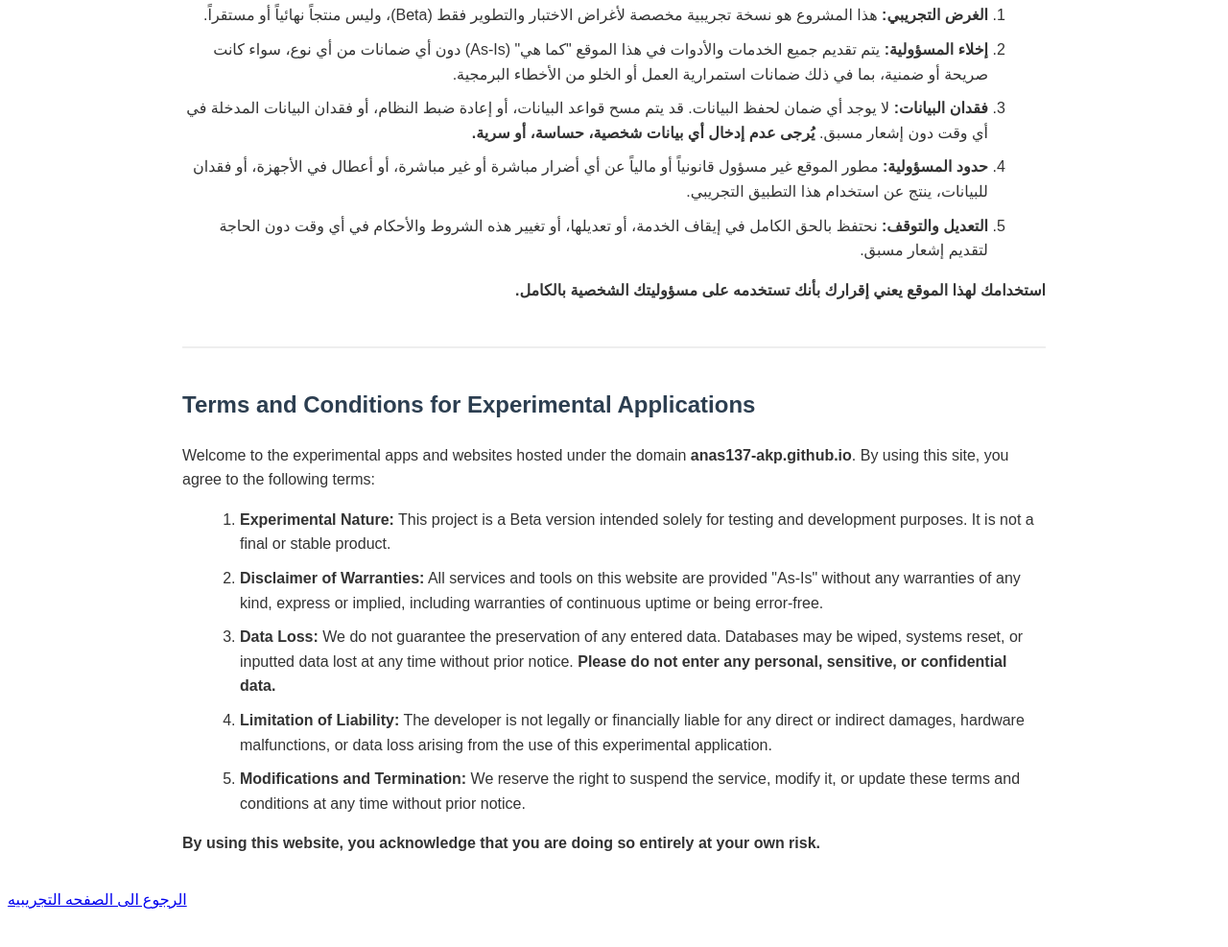
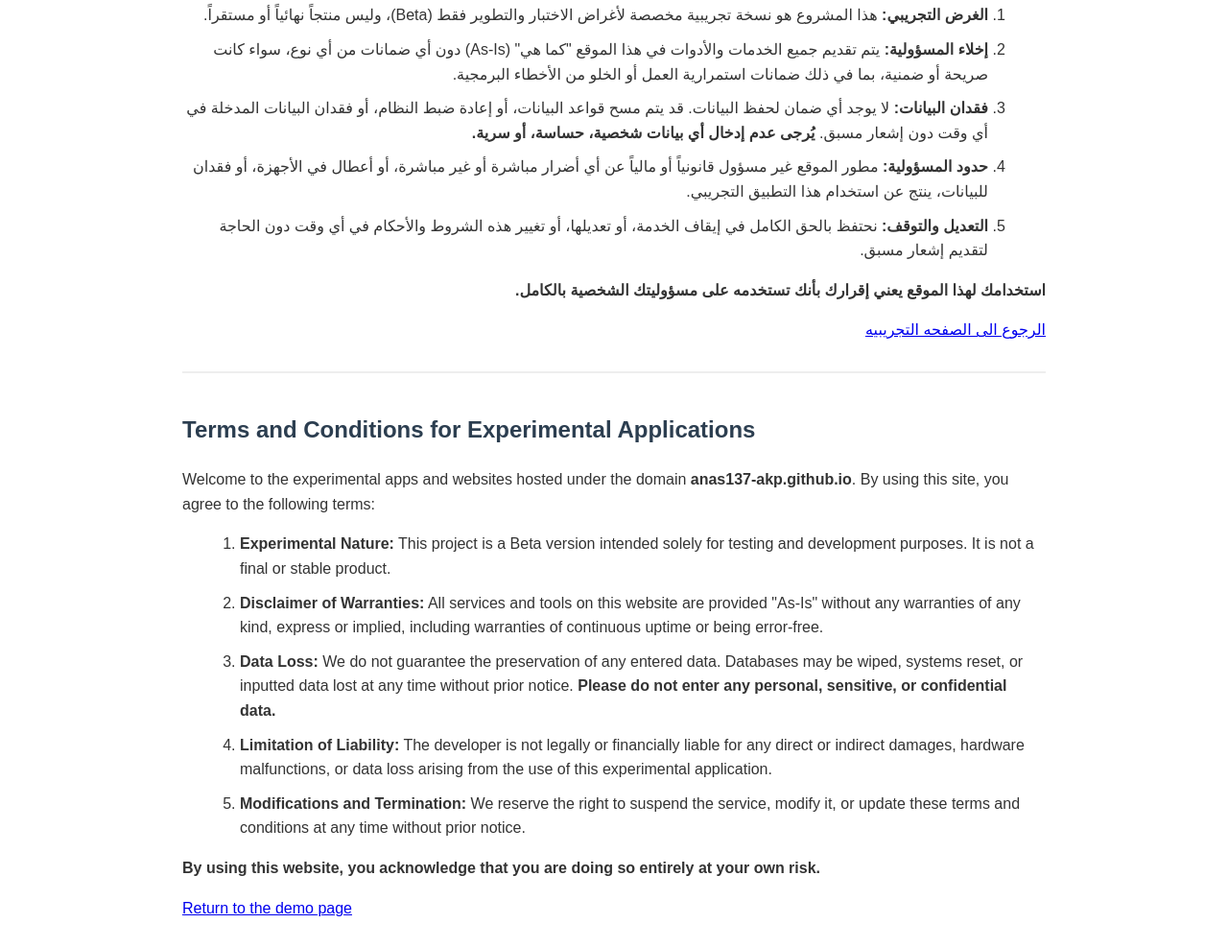
Before and after one commit to ANAS137-akp/T-Cs, a plain HTML site: page index.html in a window 1280 px wide. Shown: the part 170-1157 px from the top of the page at 96% size. Before the commit the page ends 1125 px from the top, so only its background shows below. Drawn offline with Linux system fonts and the light colour scheme.

Commit message:
Update index.html

```diff
--- a/index.html
+++ b/index.html
@@ -13,6 +13,7 @@
             <li style="margin-bottom: 10px;"><strong>التعديل والتوقف:</strong> نحتفظ بالحق الكامل في إيقاف الخدمة، أو تعديلها، أو تغيير هذه الشروط والأحكام في أي وقت دون الحاجة لتقديم إشعار مسبق.</li>
         </ol>
         <p><strong>استخدامك لهذا الموقع يعني إقرارك بأنك تستخدمه على مسؤوليتك الشخصية بالكامل.</strong></p>
+        <a href="https://codepen.io/mzldbvrp-the-selector/pen/01a1c661-099c-71e5-8215-76871d3bcbc4"> الرجوع الى الصفحه التجريبيه </a>
     </div>
 
     <!-- English Section -->
@@ -28,7 +29,7 @@
             <li style="margin-bottom: 10px;"><strong>Modifications and Termination:</strong> We reserve the right to suspend the service, modify it, or update these terms and conditions at any time without prior notice.</li>
         </ol>
         <p><strong>By using this website, you acknowledge that you are doing so entirely at your own risk.</strong></p>
+        <a href="https://codepen.io/mzldbvrp-the-selector/pen/01a1c661-099c-71e5-8215-76871d3bcbc4"> Return to the demo page </a>
     </div>
 
 </div>
-<a href="https://codepen.io/mzldbvrp-the-selector/pen/01a1c661-099c-71e5-8215-76871d3bcbc4"> الرجوع الى الصفحه التجريبيه </a>
```
